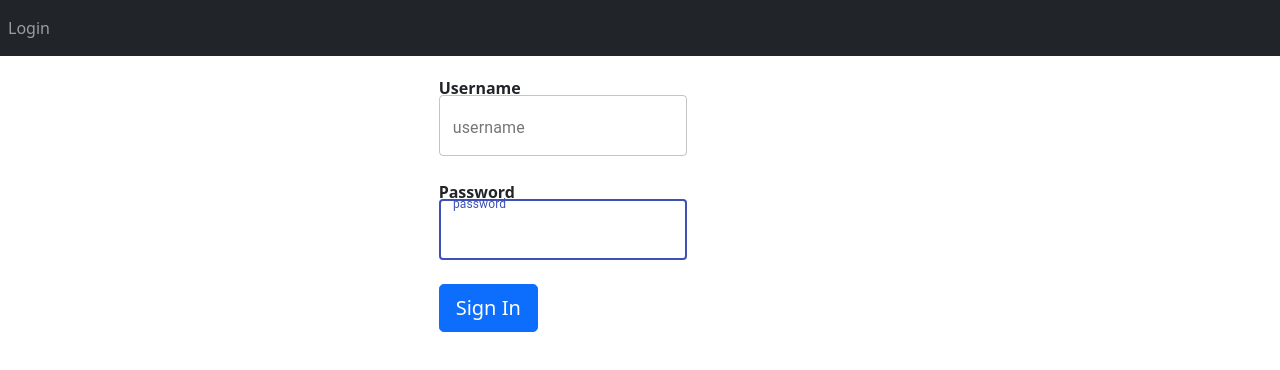
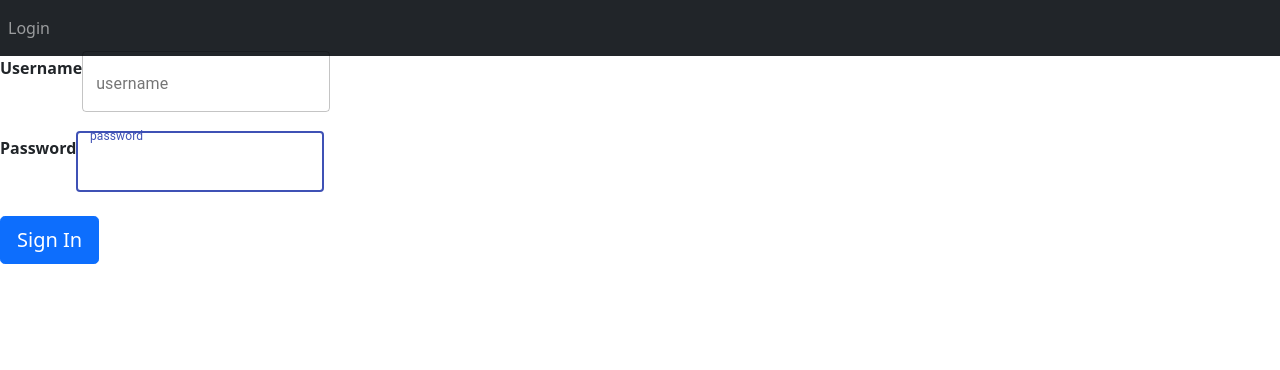
Before and after one commit to tdani30/WebApiConsume, a React app: page /Login in a window 1280 px wide. Shown: the top 370 px of the page. Built offline with nearby package versions, Linux system fonts and the light colour scheme.

Commit message:
Desin Change

```diff
--- a/src/commponents/Login.js
+++ b/src/commponents/Login.js
@@ -1,10 +1,9 @@
 import React from 'react';
 import AppNavbar from './AppNavbar';
-import { Container } from 'reactstrap';
-import { Form, Alert, FormGroup, Label, Row, Col } from "reactstrap";
+import { Form, FormGroup, Label } from "reactstrap";
 import {Button} from 'react-bootstrap';
 import {signin} from "../ExternalConnectivity/AuthenticationService";
-import { TextField} from "@material-ui/core";
+import { TextField,Grid} from "@material-ui/core";
 import {initialFieldLogin} from '../Common/Helper';
 import useForm from "./FormConfiguration";
 
@@ -60,11 +59,11 @@
 
   return (
     <>
-<div>
-        <Container fluid>
-          <Row style={{marginTop:"20px"}}>
-          <Col sm="12" md={{ size: 3, offset: 4 }}>
-            <Form  onSubmit={handleSubmit} >
+<div >
+<Grid container>
+                <Grid item xs={6}>
+
+                <Form  onSubmit={handleSubmit} >
               <FormGroup >
                 <Label for="username"><strong>Username</strong></Label>
                 <TextField className="formAlignment"
@@ -98,9 +97,8 @@
                 Sign In
               </Button>
             </Form>
-            </Col>
-          </Row>
-        </Container>
+                  </Grid>
+                  </Grid>
       </div>
     </>
   );
```
